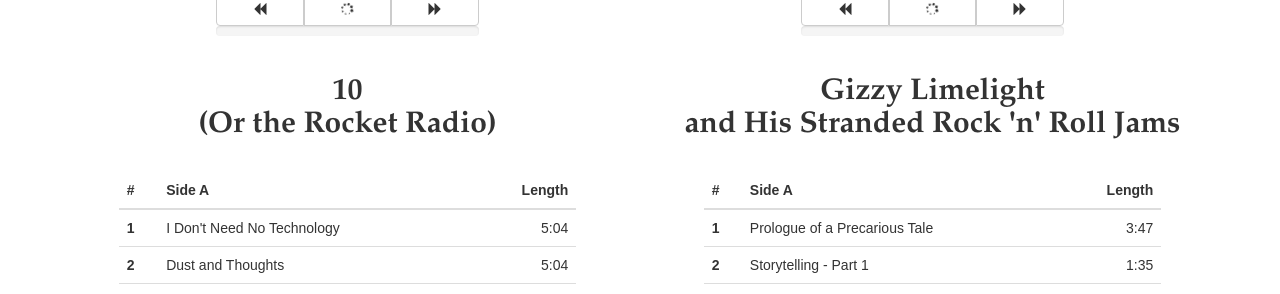
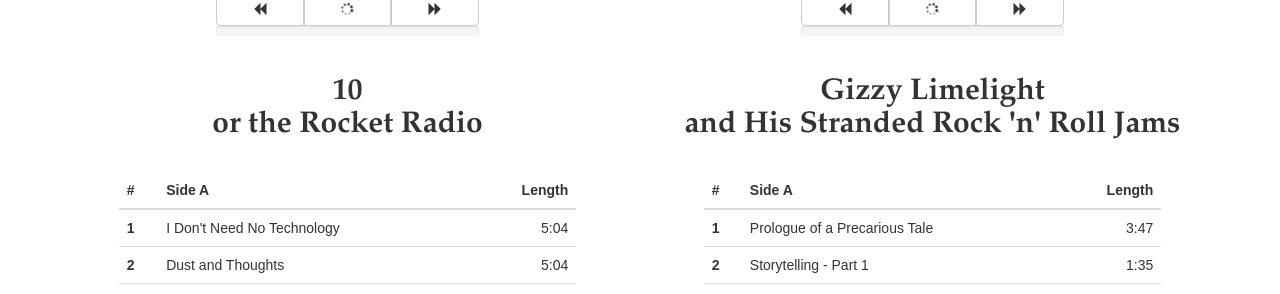
Before and after one commit to noahsarkmusic/noahsarkmusic.github.io, a Jekyll site: the page built from music/index.html, in a window 1280 px wide. Shown: the part 510-804 px from the top of the page. Built offline with Jekyll 4.4.1, drawn with Linux system fonts in a browser that asks for light colours; some web fonts are replaced.

Commit message:
Correct title

```diff
--- a/music/index.html
+++ b/music/index.html
@@ -32,7 +32,7 @@ title: Music
                         </div>
                     </div>
                 </div>
-                <h2 class="garamond text-center"><strong>10<br> (Or the Rocket Radio)</strong></h2>
+                <h2 class="garamond text-center"><strong>10<br> or the Rocket Radio</strong></h2>
                 <br>
                 <div class="row">
                     <div class="col-md-10 col-md-offset-1">
```
